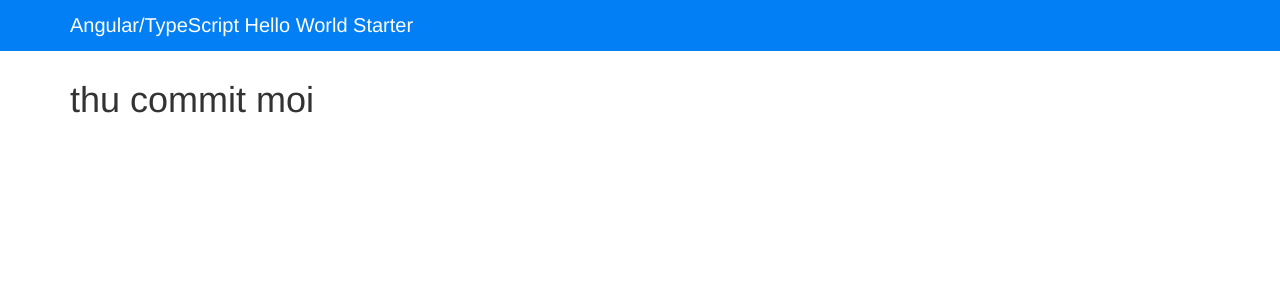
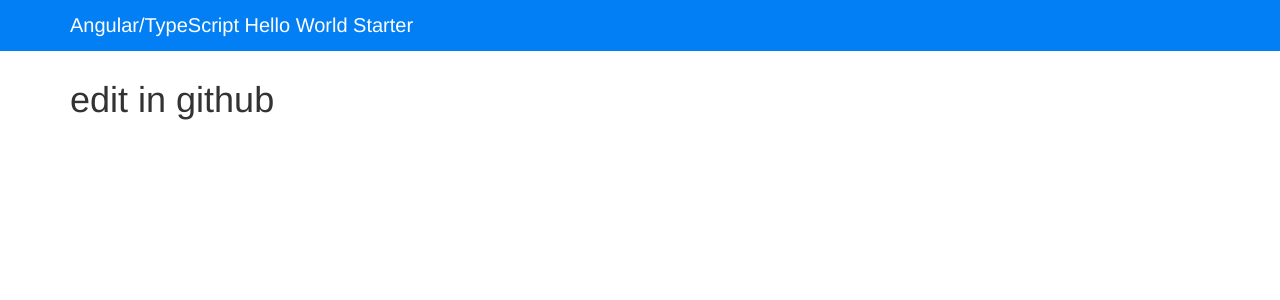
Before and after one commit to phamtoni/Angular-HelloWorld-master, an Angular app: page / in a window 1280 px wide. Shown: the top 300 px of the page. Built offline with nearby package versions, Linux system fonts and the light colour scheme.

Commit message:
Update app.component.ts
edit demo

```diff
--- a/src/app/app.component.ts
+++ b/src/app/app.component.ts
@@ -3,7 +3,7 @@ import {Component, OnInit} from '@angular/core';
 @Component({
     selector: 'app-root',
     template: `
-        <h1>thu commit moi </h1>
+        <h1>edit in github </h1>
     `
 })
 export class AppComponent implements OnInit {
```
